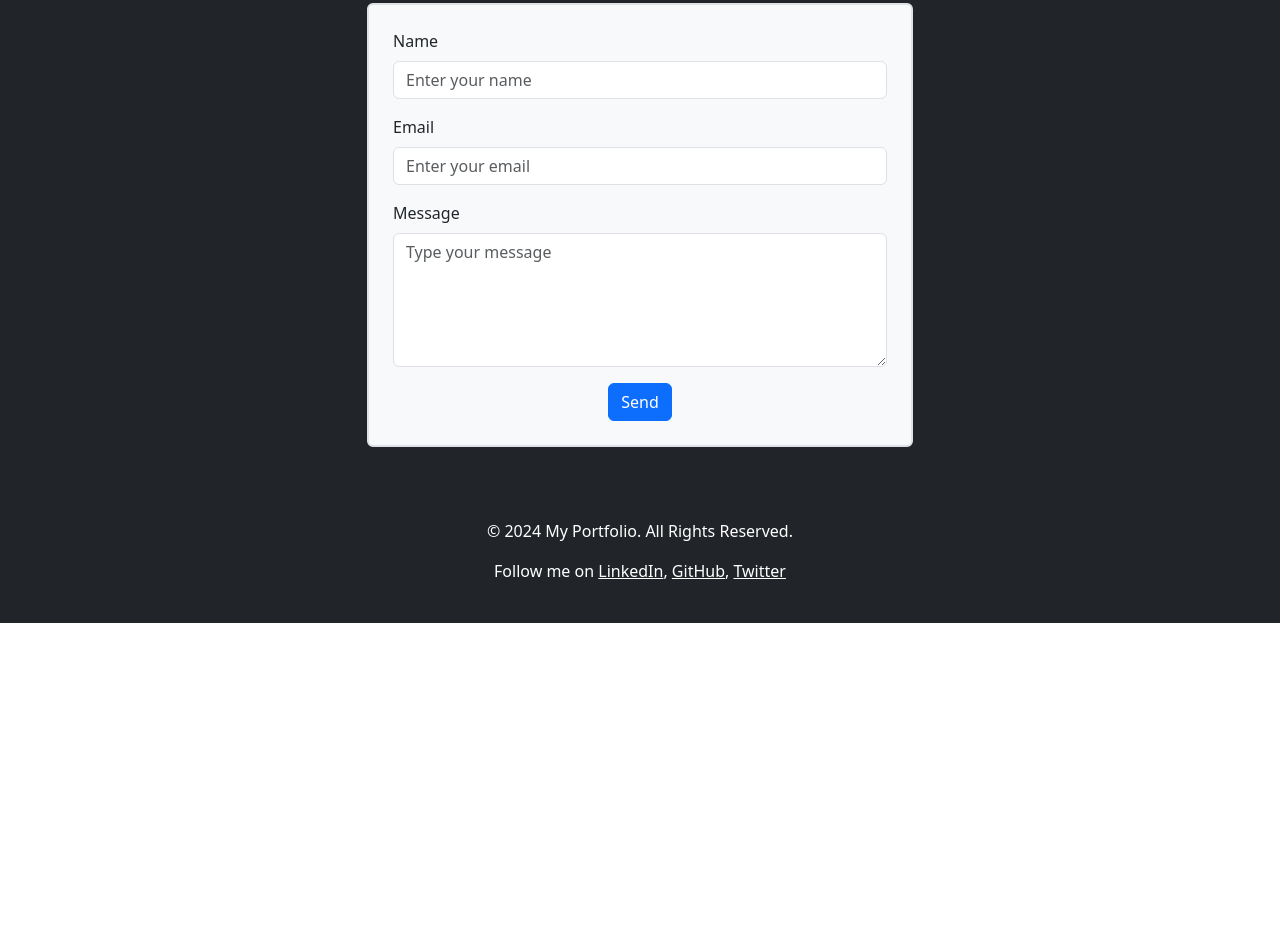
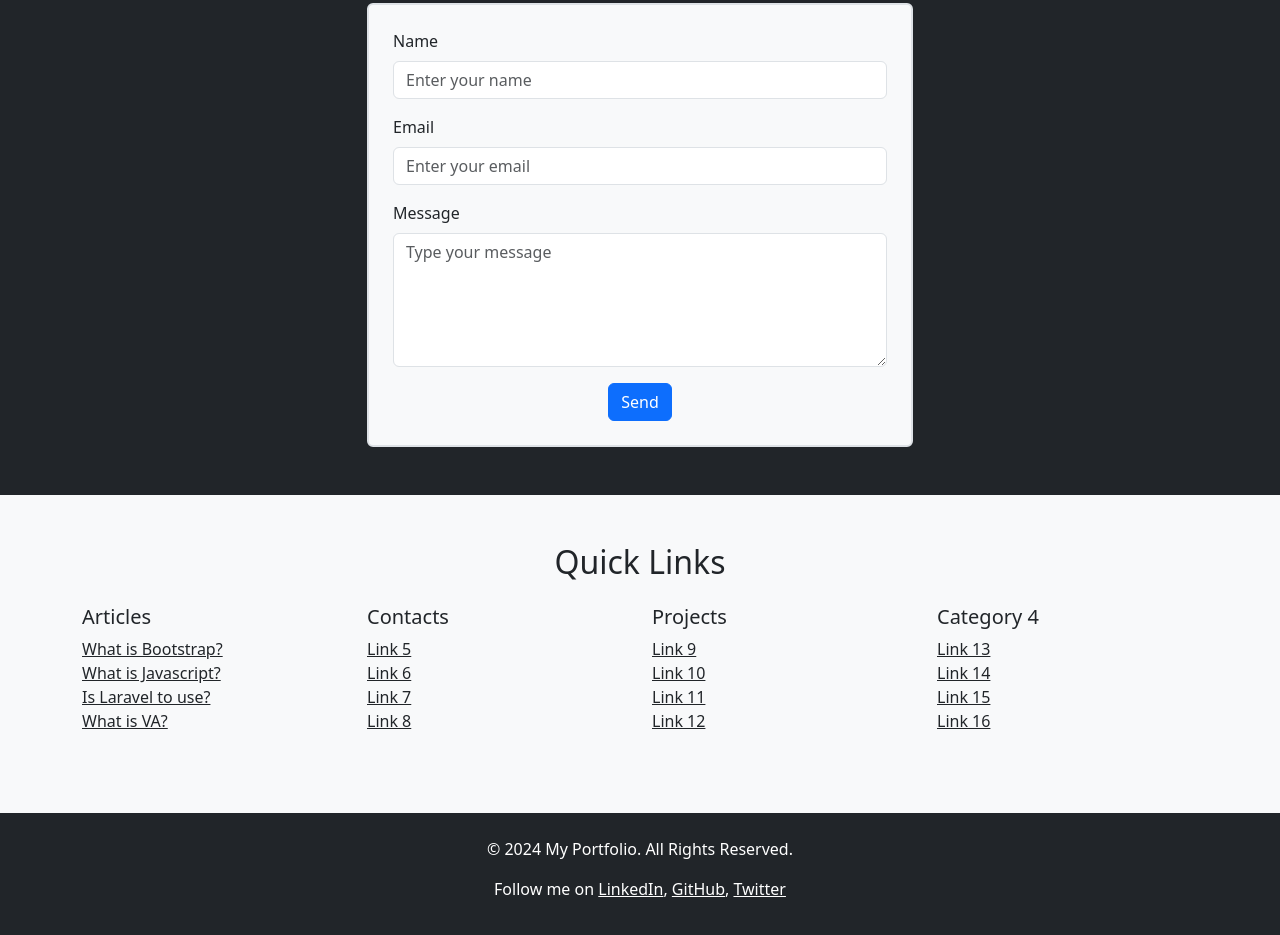
Before and after one commit to AdrielleRivera/Bootstrap-project---Adrielle-Rivera, a plain HTML site: page index.html in a window 1280 px wide. Shown: the part 1958-2893 px from the top of the page. Before the commit the page ends 2581 px from the top, so only its background shows below. Drawn offline with nearby package versions, Linux system fonts and the light colour scheme.

Commit message:
Update index.html

```diff
--- a/index.html
+++ b/index.html
@@ -219,6 +219,53 @@
   </div>
 </section>
 
+<!--QuickLinks-->
+
+<section id="navigation-links" class="py-5 bg-light">
+  <div class="container">
+    <h2 class="text-center mb-4">Quick Links</h2>
+    <div class="row">
+      <div class="col-md-3 col-sm-6 mb-3">
+        <h5>Articles</h5>
+        <ul class="list-unstyled">
+          <li><a href="#" class="text-dark">What is Bootstrap?</a></li>
+          <li><a href="#" class="text-dark">What is Javascript?</a></li>
+          <li><a href="#" class="text-dark">Is Laravel to use?</a></li>
+          <li><a href="#" class="text-dark">What is VA?</a></li>
+        </ul>
+      </div>
+      <div class="col-md-3 col-sm-6 mb-3">
+        <h5>Contacts</h5>
+        <ul class="list-unstyled">
+          <li><a href="#" class="text-dark">Link 5</a></li>
+          <li><a href="#" class="text-dark">Link 6</a></li>
+          <li><a href="#" class="text-dark">Link 7</a></li>
+          <li><a href="#" class="text-dark">Link 8</a></li>
+        </ul>
+      </div>
+      <div class="col-md-3 col-sm-6 mb-3">
+        <h5>Projects</h5>
+        <ul class="list-unstyled">
+          <li><a href="#" class="text-dark">Link 9</a></li>
+          <li><a href="#" class="text-dark">Link 10</a></li>
+          <li><a href="#" class="text-dark">Link 11</a></li>
+          <li><a href="#" class="text-dark">Link 12</a></li>
+        </ul>
+      </div>
+      <div class="col-md-3 col-sm-6 mb-3">
+        <h5>Category 4</h5>
+        <ul class="list-unstyled">
+          <li><a href="#" class="text-dark">Link 13</a></li>
+          <li><a href="#" class="text-dark">Link 14</a></li>
+          <li><a href="#" class="text-dark">Link 15</a></li>
+          <li><a href="#" class="text-dark">Link 16</a></li>
+        </ul>
+      </div>
+    </div>
+  </div>
+</section>
+
+
 
 <!-- Footer -->
 <footer class="bg-dark text-white text-center py-4">
```
